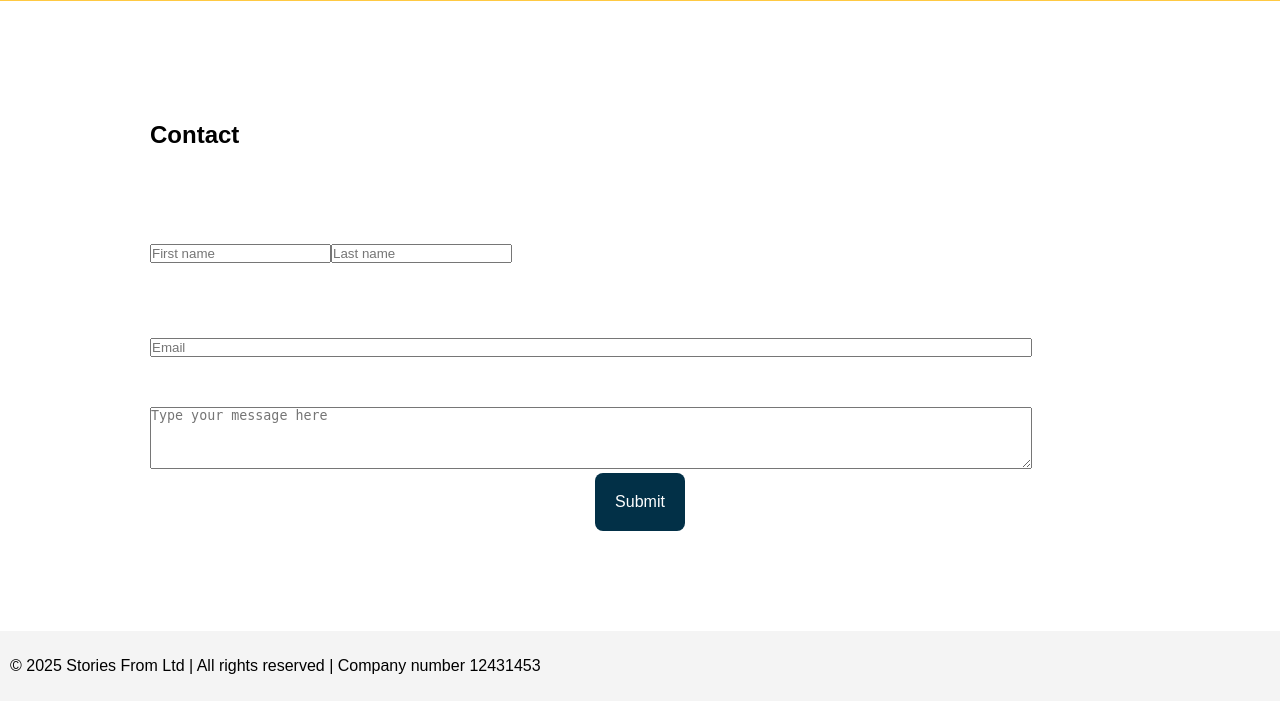
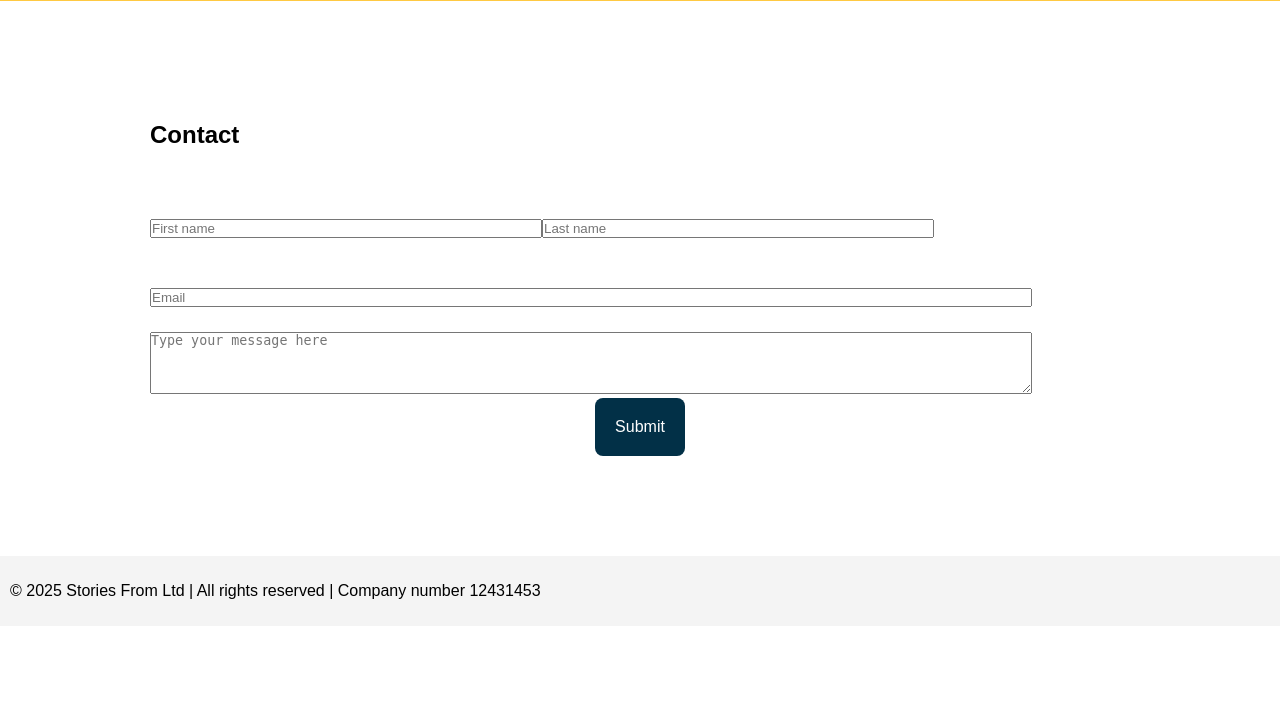
Before and after one commit to ahobbyistspresents/website-test, a PHP site: page / in a window 1280 px wide. Shown: the part 2121-2822 px from the top of the page. After the commit the page ends 2720 px from the top, so only its background shows below. Run offline with PHP 8.4, Linux system fonts and the light colour scheme.

Commit message:
Update styles.css

```diff
--- a/styles.css
+++ b/styles.css
@@ -120,7 +120,7 @@
         input, textarea {
             width: 90%;
             padding: 0px;
-            margin-top: 50px;
+            margin-top: 25px;
             box-sizing: border-box;
         }
         .form-row {
@@ -131,5 +131,5 @@
             padding-bottom: 25px;
         }
         .form-row input {
-            width: auto;
+            width: 40%;
         }
```
